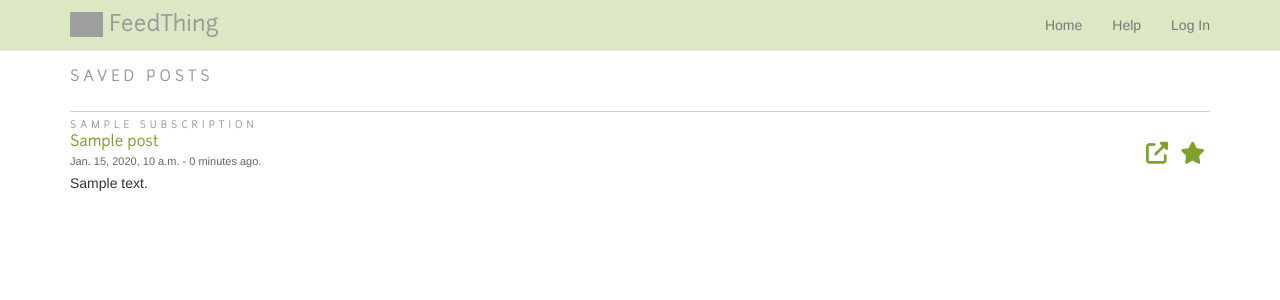
After one commit to xurble/FeedThing, a Django app: template templates/savedposts.html in a window 1280 px wide. The commit adds this page. Shown: the top 300 px of the page. Run offline with Django 3.2, Linux system fonts and the light colour scheme; the template is opened without the code that fills it: most values are stand-ins (such as "Sample title", 1, 10 or a date in 2020); some libraries are stand-ins or nearby versions; grey boxes are pictures that could not be loaded.

Commit message:
janky saved posts thing

```diff
--- a/templates/404.html
+++ b/templates/404.html
@@ -8,7 +8,7 @@
 
             <p>The page you are looking for couldn't be found.</p>
 
-
+            <p> ¯\_(ツ)_/¯ </p>
         </div>
     </div>
 </div>
--- a/templates/base.html
+++ b/templates/base.html
@@ -62,7 +62,7 @@
             <span class="icon-bar"></span>
           </button>
             <div class="logo">
-                <a href="/" class="navbar-link logo">
+                <a href="{% url 'home' %}" class="navbar-link logo">
                   <img src="/static/images/FeedThing.svg" alt="logo" height="25">FeedThing
                </a>
             </div>
@@ -71,20 +71,21 @@
           <ul class="nav navbar-nav navbar-right">
 
 	            {% if user.is_authenticated %}
-	                <li><a href="/feeds/" target="_top">Feeds</a></li>
-	                <li><a href="/addfeed/" target="_top">Add Feed</a></li>
-	                <li><a href="/manage/" target="_top">Manage Feeds</a></li>
+	                <li><a href="{% url 'feeds' %}">Feeds</a></li>
+	                <li><a href="{% url 'addfeed' %}">Add Feed</a></li>
+	                <li><a href="/manage/">Manage Feeds</a></li>
+	                <li><a href="{% url 'savedposts' %}">Saved</a></li>
 	                {% if user.is_superuser %}
-	                    <li><a href="/feedgarden/" target="_top">Queue</a></li>
+	                    <li><a href="/feedgarden/">Queue</a></li>
 	                {% endif %}
 	            {% else %}
-    	            <li><a href="/" target="_top">Home</a></li>
+    	            <li><a href="{% url 'home' %}">Home</a></li>
 	            {% endif %}
-	                <li><a href="/help/" target="_top">Help</a></li>
+	                <li><a href="{% url 'help' %}">Help</a></li>
 	            {% if user.is_authenticated %}
-	                <li><a href="/accounts/logout/" target="_top">Log out</a></li>
+	                <li><a href="/accounts/logout/">Log out</a></li>
 	            {% else %}
-	                <li><a href="/feeds/" target="_top">Log In</a></li>
+	                <li><a href="{% url 'feeds' %}">Log In</a></li>
 	            {% endif %}
           </ul>
         </div><!--/.nav-collapse -->
--- a/templates/feed.html
+++ b/templates/feed.html
@@ -18,7 +18,7 @@
 
             <div class="buttons">
                 <a href="{{p.link|escape}}"><i class="fa fa-external-link" aria-hidden="true" title="Go to item"></i></a>&nbsp;
-                <a href="#"><i class="fa fa-star-o" aria-hidden="true"></i></a>
+                <a href="javascript:savePost({{p.id}})"><i id="star-{{p.id}}" class="fa fa-star-o" aria-hidden="true"></i></a>
             </div>
 
             {% if not source %}
--- a/templates/river.html
+++ b/templates/river.html
@@ -18,7 +18,7 @@
             {% endifchanged %}
             <div class="buttons">
                 <a href="{{p.link|escape}}"><i class="fa fa-external-link" aria-hidden="true" title="Go to item"></i></a>&nbsp;
-                <a href="#"><i class="fa fa-star-o" aria-hidden="true"></i></a>
+                <a href="javascript:savePost({{p.id}})"><i id="star-{{p.id}}" class="fa fa-star-o" aria-hidden="true"></i></a>
             </div>
             <h3 class="posttitle"><a href="{{p.link|escape}}">{{p.title|safe}}</a></h3>
 
--- /dev/null
+++ b/templates/savedposts.html
@@ -0,0 +1,38 @@
+{% extends "base.html" %}
+{% load ft_tags %}
+
+{% block content %}
+<div class="container">
+    <div class="row topmargin">
+        <div class="col-xs-12 ftcontent posts">
+            <h2>Saved Posts</h2>
+
+
+            {% for p in posts %}
+
+                <br>
+                <hr class="river">
+                <h2 class="riversource">{{p.subscription.name}}</h2>
+                <div class="buttons">
+                    <a href="{{p.post.link|escape}}"><i class="fa fa-external-link" aria-hidden="true" title="Go to item"></i></a>&nbsp;
+                    <a href="javascript:unSavePost({{p.post.id}})"><i id="star-{{p.post.id}}" class="fa fa-star" aria-hidden="true"></i></a>
+                </div>
+                <h3 class="posttitle"><a href="{{p.post.link|escape}}">{{p.post.title|safe}}</a></h3>
+
+
+                <div class="date"><a href="{{p.post.link|escape}}">{{p.post.created }} - {{p.post.created|timesince}} ago.</a></div>
+
+                <div class="riverbody">
+                    {{p.post.body|safe}}
+                </div>
+
+            {% endfor %}
+
+            <div class="clearfix"></div>
+
+
+        </div>
+    </div>
+</div>
+
+{% endblock %}
```
Also changed, not shown: ft/models.py (+13 -0 lines), ft/views.py (+37 -14 lines), templates/feeds.html (+10 -5 lines), urls.py (+12 -6 lines), ft/migrations/0007_auto_20170628_1703.py (added), ft/migrations/0008_savedpost_subscription.py (added).
